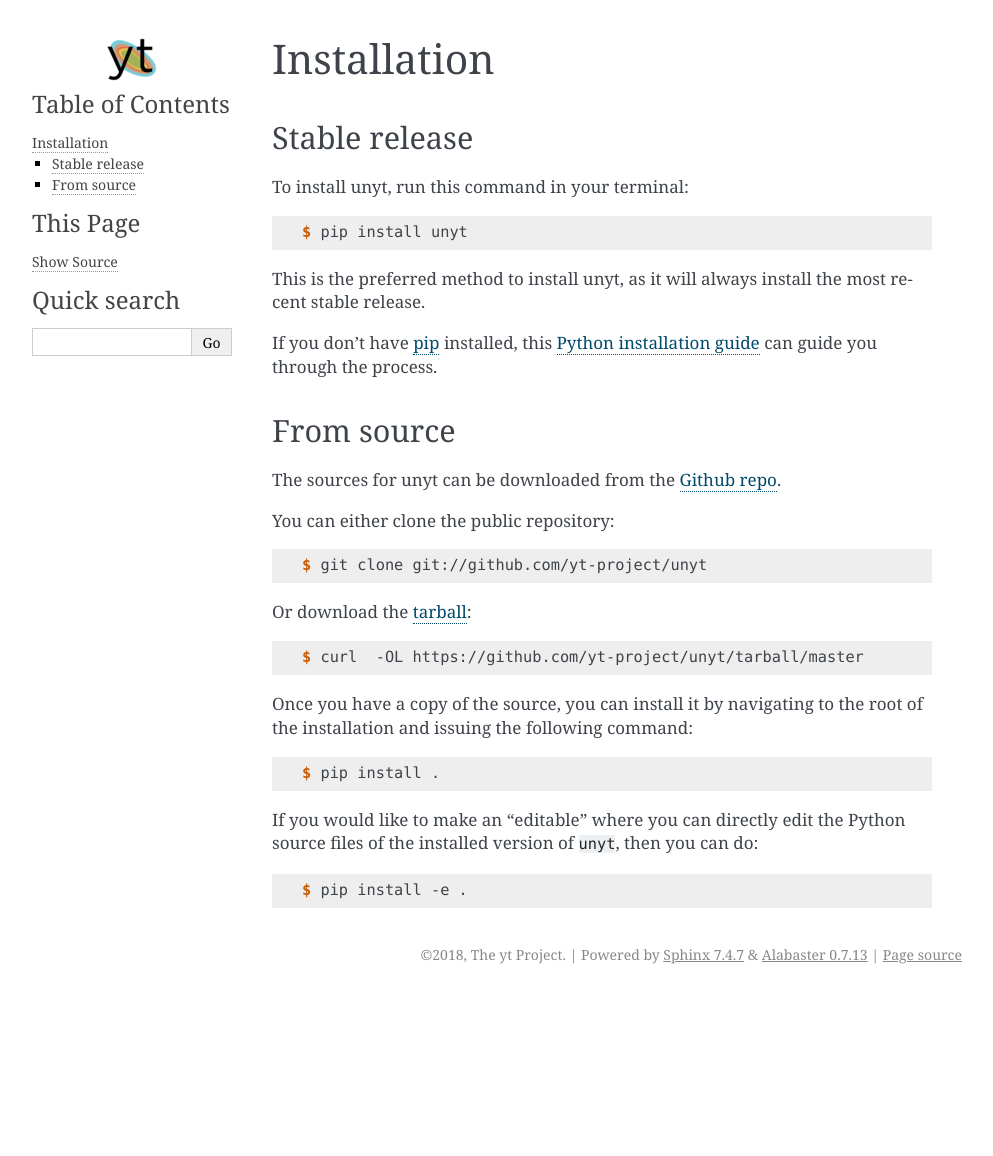
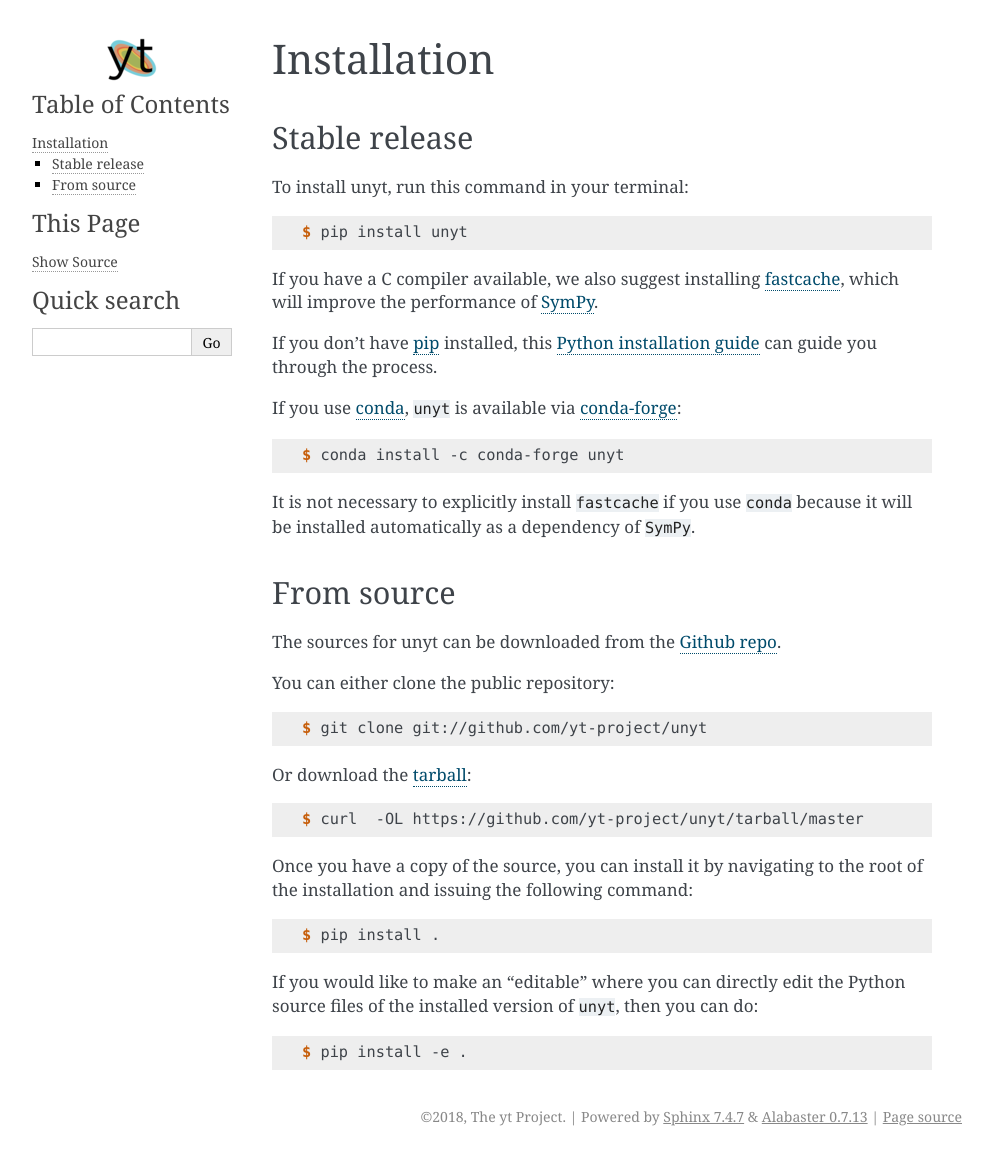
Before and after one commit to yt-project/unyt, a Sphinx documentation site: the page built from docs/installation.rst, in a window 1280 px wide. Shown: the whole page, without its empty margins (148-1141 px from the left). Built offline with Sphinx 7.4.7, drawn with Linux system fonts in a browser that asks for light colours; pages that are not in the unit, such as notebooks, are missing from menus; the version number could not be read and is left out; before the commit the page ends 994 px from its top, so only the background shows below that.

Commit message:
expand install instructions

```diff
--- a/docs/installation.rst
+++ b/docs/installation.rst
@@ -14,14 +14,27 @@ To install unyt, run this command in your terminal:
 
     $ pip install unyt
 
-This is the preferred method to install unyt, as it will always install the most recent stable release.
+If you have a C compiler available, we also suggest installing `fastcache`_,
+which will improve the performance of `SymPy`_.
 
 If you don't have `pip`_ installed, this `Python installation guide`_ can guide
 you through the process.
 
+If you use `conda`_, ``unyt`` is available via `conda-forge`_:
+
+.. code-block:: console
+
+   $ conda install -c conda-forge unyt
+
+It is not necessary to explicitly install ``fastcache`` if you use ``conda``
+because it will be installed automatically as a dependency of ``SymPy``.
+
 .. _pip: https://pip.pypa.io
 .. _Python installation guide: http://docs.python-guide.org/en/latest/starting/installation/
-
+.. _fastcache: https://github.com/pbrady/fastcache
+.. _SymPy: http://sympy.org/
+.. _conda: https://conda.io/
+.. _conda-forge: https://conda-forge.org/
 
 From source
 -----------
```
